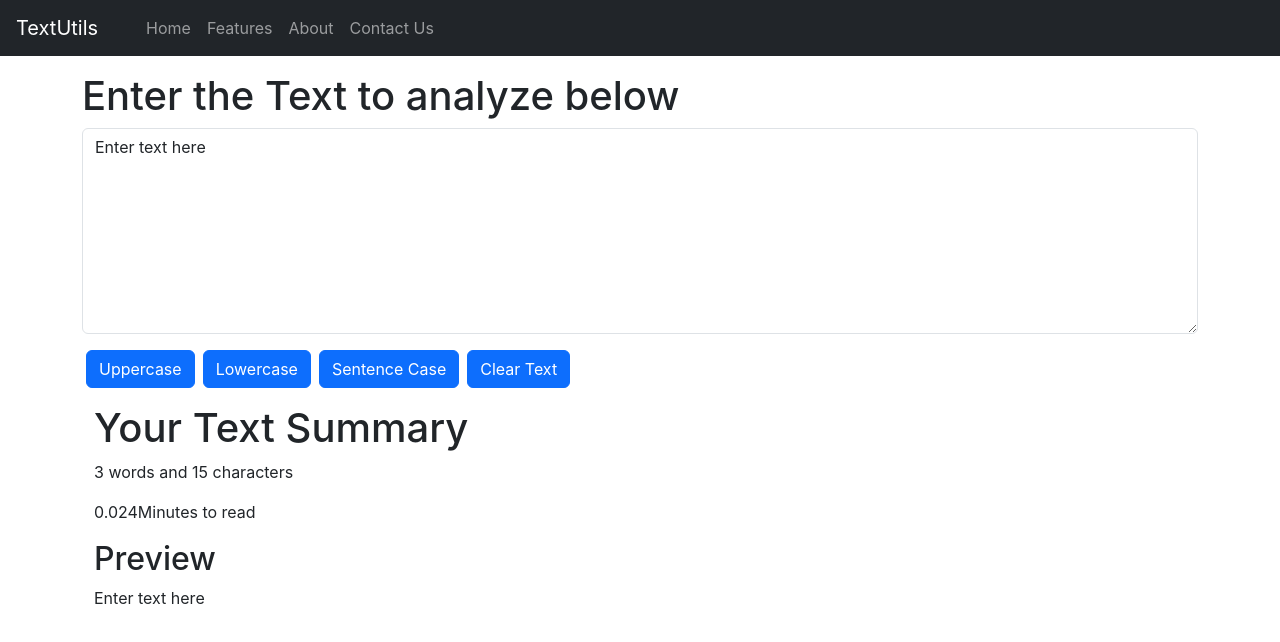
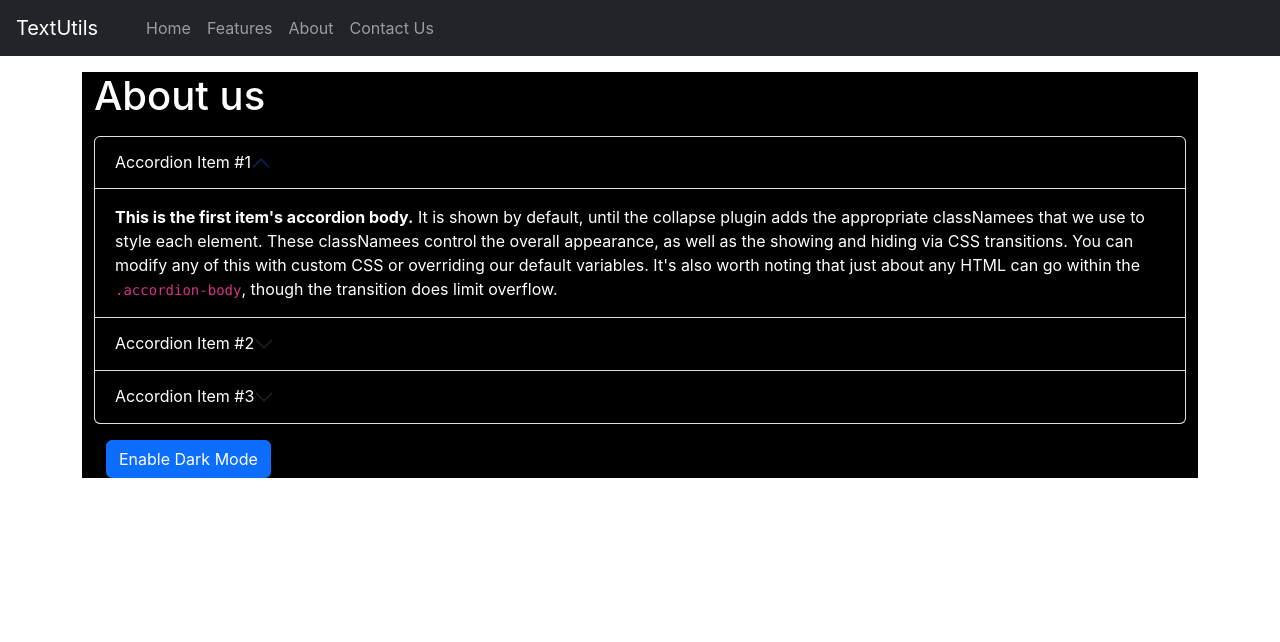
Before and after one commit to poojarupanwar/ReactJsTutorials, a React (Create React App) app in the folder my-app/: page / in a window 1280 px wide. Shown: the top 642 px of the page. Built offline with nearby package versions, Linux system fonts and the light colour scheme.

Commit message:
Update App.js
added components to app.js

```diff
--- a/my-app/src/App.js
+++ b/my-app/src/App.js
@@ -1,6 +1,7 @@
 import "./App.css";
+import About from "./components/About";
 import Navbar from "./components/Navbar.js";
-import TextForm from "./components/TextForm.js";
+// import TextForm from "./components/TextForm.js";
 
 
 function App() {
@@ -9,7 +10,8 @@ function App() {
      <Navbar title="TextUtils" home="Home"/>
 
   <div className="container my-3">
-  <TextForm heading="Enter the Text to analyze below"/>
+  {/* <TextForm heading="Enter the Text to analyze below"/> */}
+  <About/>
     </div>
 
    </>
```
